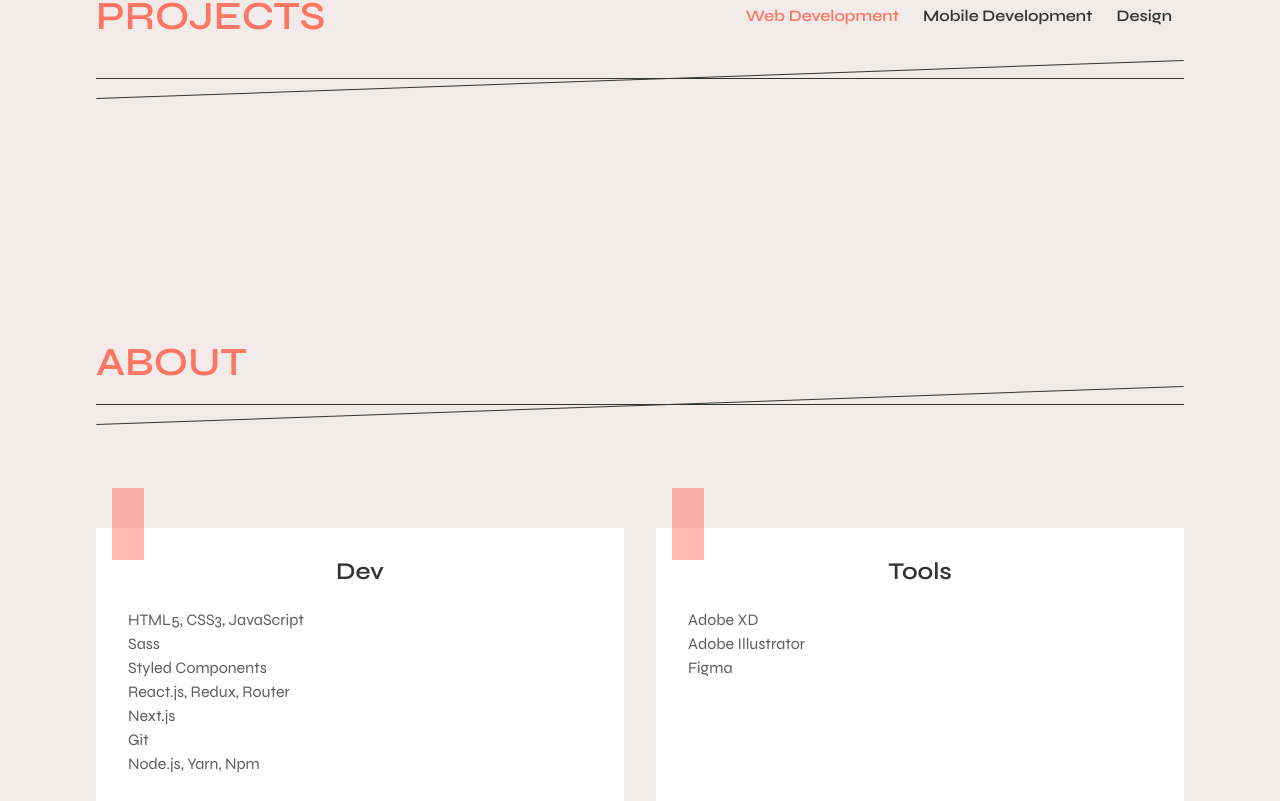
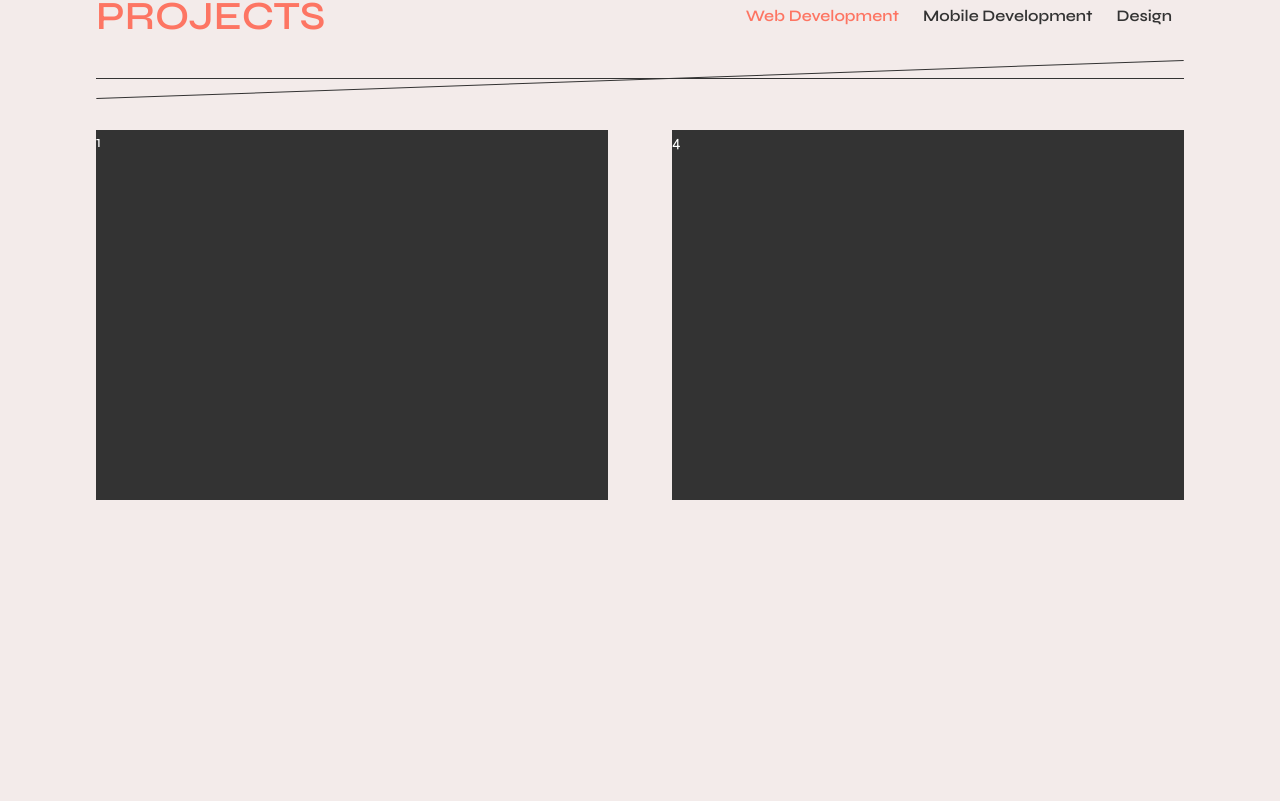
Before and after one commit to GretaVait/portfolio, a Next.js app: page / in a window 1280 px wide. Shown: the part 578-1379 px from the top of the page. Built offline with nearby package versions, Linux system fonts and the light colour scheme.

Commit message:
project filter

```diff
--- a/sections/Projects.jsx
+++ b/sections/Projects.jsx
@@ -1,7 +1,11 @@
+// Base
+import { useState } from "react"
+
 // Components
 import Seperator from "@components/Seperator"
 
 const Projects = () => {
+  const [filter, setFilter] = useState("web")
 
   return (
     <section className="projects" id="projects">
@@ -11,22 +15,39 @@ const Projects = () => {
           <h2 className="projects__title">Projects</h2>
 
           <div className="projects__filter">
-            <div className="projects__filter__name active" role="button">
-              <h5>Web Development</h5>
-            </div>
-            <div className="projects__filter__name" role="button">
-              <h5>Mobile Development</h5>
-            </div>
-            <div className="projects__filter__name" role="button">
-              <h5>Design</h5>
-            </div>
+            <FilterItem label="Web Development" active={filter === "web"} onSelect={() => { setFilter("web") }} />
+            <FilterItem label="Mobile Development" active={filter === "mobile"} onSelect={() => { setFilter("mobile") }} />
+            <FilterItem label="Design" active={filter === "design"} onSelect={() => { setFilter("design") }} />
           </div>
         </div>
 
         <Seperator />
+
+        <div className="projects__list">
+          <ProjectCard label="1" active={filter === "web"} />
+          <ProjectCard label="2" active={filter === "mobile"} />
+          <ProjectCard label="3" active={filter === "design"} />
+          <ProjectCard label="4" active={filter === "web"} />
+          <ProjectCard label="5" active={filter === "mobile"} />
+          <ProjectCard label="6" active={filter === "design"} />
+        </div>
       </div>
     </section>
   )
 }
 
+const FilterItem = ({ label, active, onSelect }) => {
+  return (
+    <div className={`projects__filter__name ${active ? "active" : ""}`} onClick={onSelect} role="button">
+      <h5>{label}</h5>
+    </div>
+  )
+}
+
+const ProjectCard = ({ label, active }) => (
+  <div className={`projects__list__card ${active ? 'active' : ''}`}>
+    {label}
+  </div>
+)
+
 export default Projects
--- a/styles/components/_header.sass
+++ b/styles/components/_header.sass
@@ -8,7 +8,7 @@
 
   &__wrapper
     @include flex($align: center, $justify: space-between)
-    padding: 1.6rem 0
+    padding: .8rem 0
     @media screen and ( min-width: 768px )
       padding: 1.2rem 0
 
--- a/styles/sections/_projects.sass
+++ b/styles/sections/_projects.sass
@@ -39,6 +39,40 @@
       &::after
         @extend .active-indicator
 
+      h5
+        @include transition(color)
+
       &.active
         h5
           color: $pink
+
+  &__list
+    @include flex($justify: space-between, $wrap: wrap)
+    position: relative
+    margin-top: 3.2rem
+    &__card
+      opacity: 0
+      position: absolute
+      top: 0
+      left: 0
+      transform: translateY(4rem)
+      @include transition()
+      width: 100%
+      height: 28rem
+      background-color: $black
+      color: white
+      margin-bottom: 3.2rem
+
+      @media screen and ( min-width: 768px )
+        width: calc(50% - 2.4rem)
+        margin-bottom: 4.8rem
+
+      @media screen and ( min-width: 1120px )
+        height: 37rem
+        width: calc(50% - 3.2rem)
+        margin-bottom: 6.4rem
+
+      &.active
+        opacity: 1
+        position: static
+        transform: translateY(0)
```
